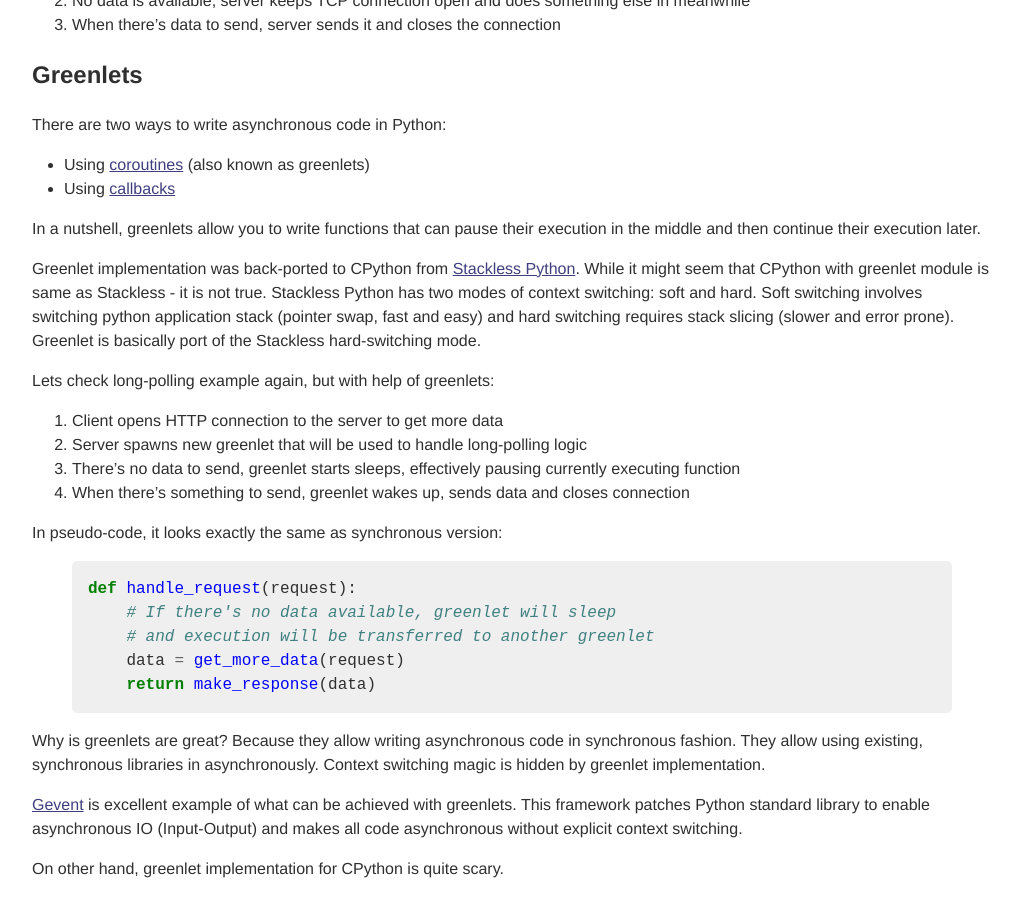
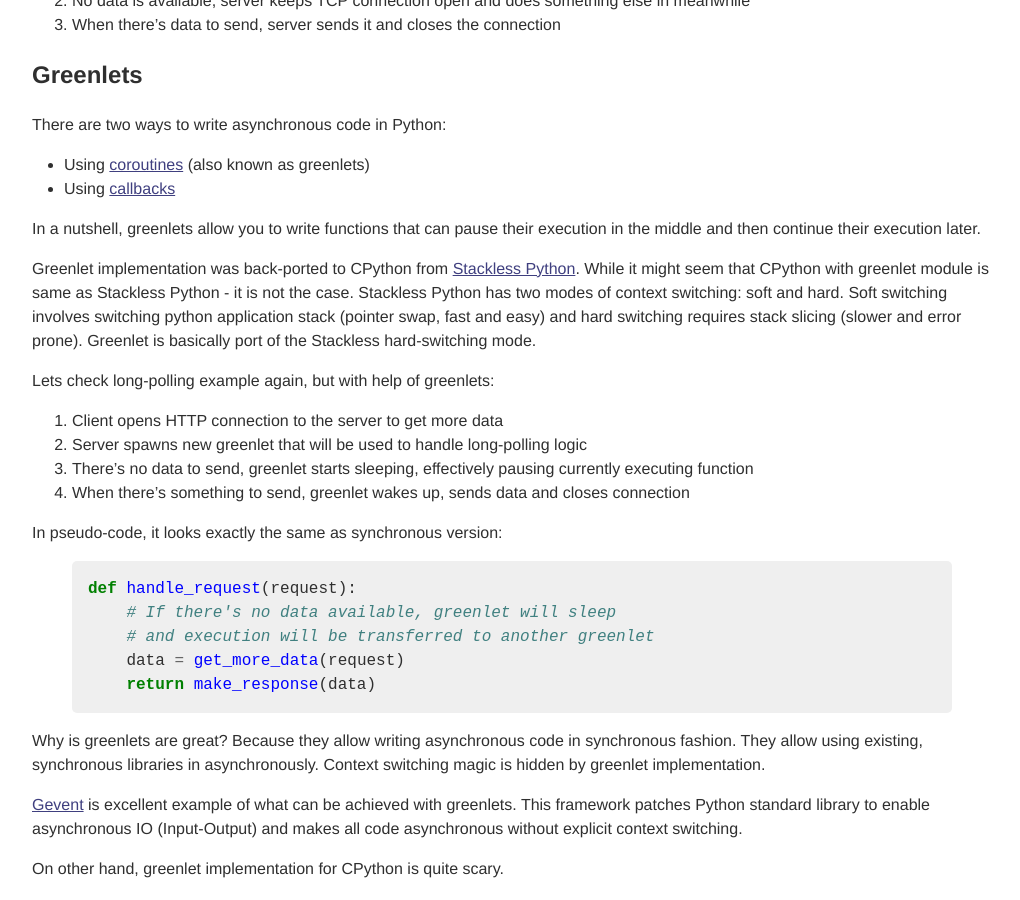
Before and after one commit to mrjoes/mrjoes.github.com, a Jekyll site: the page built from _posts/2013-06-21-python-realtime.md, in a window 1280 px wide and 900 px high, scrolled down 3270 px. Shown: the whole window, without its empty margins (128-1148 px from the left). Built offline with Jekyll 4.4.1, drawn with Linux system fonts in a browser that asks for light colours; comment, search, counter and statistics services are not loaded.

Commit message:
Corrections

```diff
--- a/_posts/2013-06-21-python-realtime.md
+++ b/_posts/2013-06-21-python-realtime.md
@@ -142,13 +142,13 @@ There are two ways to write asynchronous code in Python:
 
 In a nutshell, greenlets allow you to write functions that can pause their execution in the middle and then continue their execution later.
 
-Greenlet implementation was back-ported to CPython from [Stackless Python](http://www.stackless.com/). While it might seem that CPython with greenlet module is same as Stackless - it is not true. Stackless Python has two modes of context switching: soft and hard. Soft switching involves switching python application stack (pointer swap, fast and easy) and hard switching requires stack slicing (slower and error prone). Greenlet is basically port of the Stackless hard-switching mode.
+Greenlet implementation was back-ported to CPython from [Stackless Python](http://www.stackless.com/). While it might seem that CPython with greenlet module is same as Stackless Python - it is not the case. Stackless Python has two modes of context switching: soft and hard. Soft switching involves switching python application stack (pointer swap, fast and easy) and hard switching requires stack slicing (slower and error prone). Greenlet is basically port of the Stackless hard-switching mode.
 
 Lets check long-polling example again, but with help of greenlets:
 
  1. Client opens HTTP connection to the server to get more data
  2. Server spawns new greenlet that will be used to handle long-polling logic
- 3. There's no data to send, greenlet starts sleeps, effectively pausing currently executing function
+ 3. There's no data to send, greenlet starts sleeping, effectively pausing currently executing function
  4. When there's something to send, greenlet wakes up, sends data and closes connection
 
 In pseudo-code, it looks exactly the same as synchronous version:
```
Also changed, not shown: shared/posts/python-realtime/frontend-worker.png (added).
